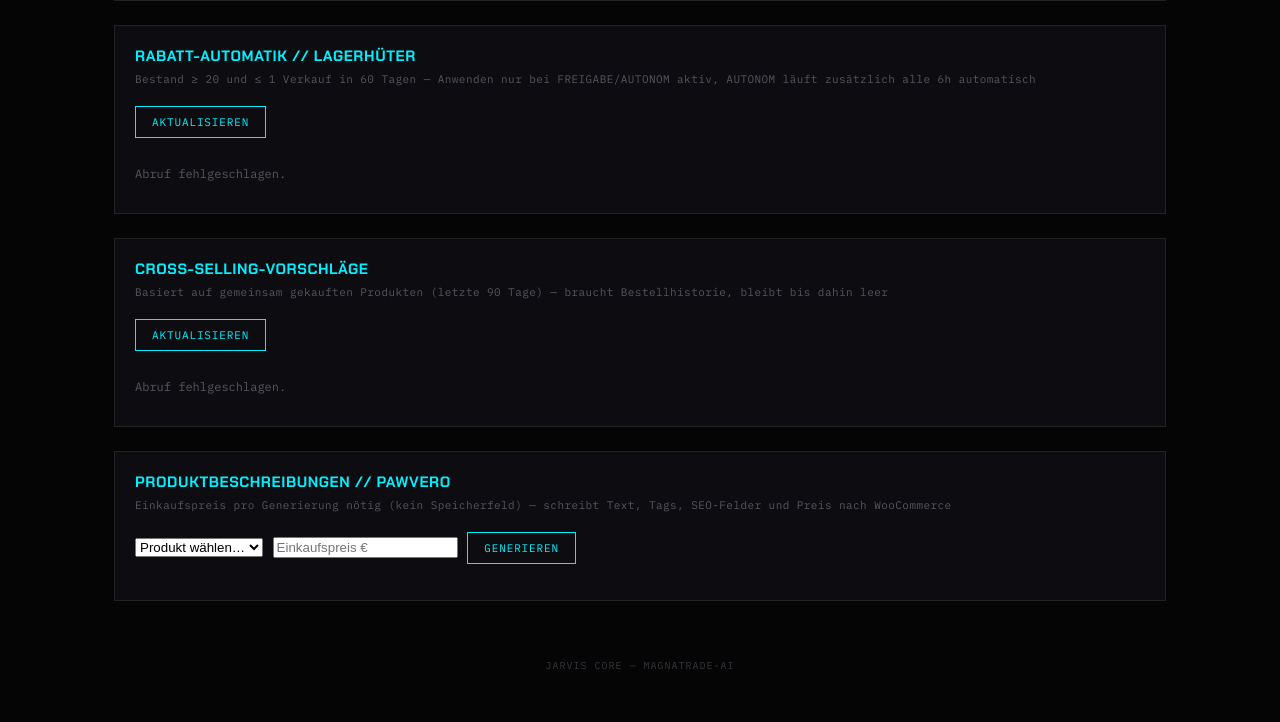
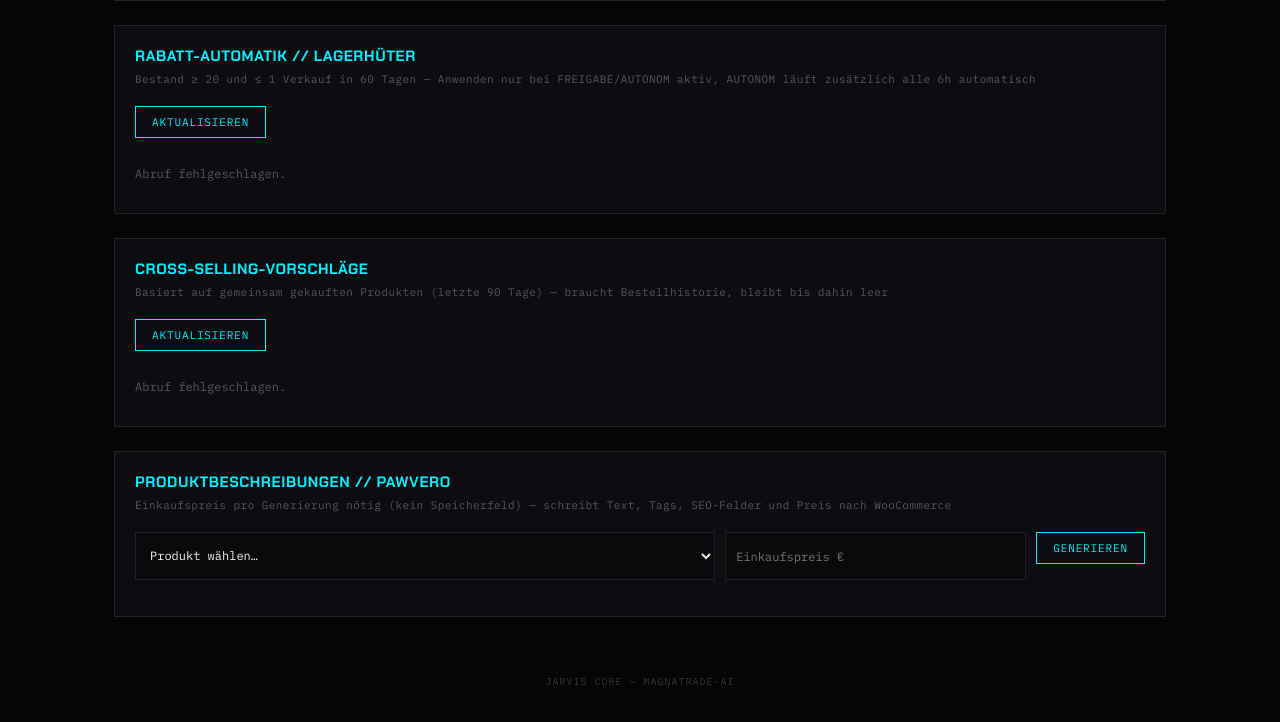
Before and after one commit to MagnaTradeAI/Jarvis, a website: page public/index.html in a window 1280 px wide. Shown: the part 674-1396 px from the top of the page. Drawn offline with Linux system fonts and the light colour scheme; no server answers.

Commit message:
Add styles for playback controls and results
Added styles for playback controls and result fields.

```diff
--- a/public/style.css
+++ b/public/style.css
@@ -191,4 +191,32 @@ button.toggle[data-level="autonom"] { border-color: var(--magenta); color: var(-
 .cross-item .info { color: var(--white); }
 .cross-item .meta { display: block; color: var(--dim); margin-top: 2px; }
 
+.pb-controls {
+  display: flex;
+  flex-wrap: wrap;
+  gap: 10px;
+  margin-bottom: 16px;
+}
+
+.pb-controls select,
+.pb-controls input {
+  background: #0a0a0d;
+  border: 1px solid var(--panel-line);
+  color: var(--white);
+  font-family: 'IBM Plex Mono', monospace;
+  font-size: 12px;
+  padding: 8px 10px;
+}
+
+.pb-controls select { flex: 2; min-width: 200px; }
+.pb-controls input { flex: 1; min-width: 140px; }
+
+.pb-result { font-size: 12px; }
+.pb-field { margin-bottom: 12px; }
+.pb-field .label { display: block; color: var(--cyan); font-size: 10px; letter-spacing: 0.08em; margin-bottom: 4px; }
+.pb-field .value { color: var(--white); white-space: pre-wrap; line-height: 1.5; }
+.pb-tags { display: flex; flex-wrap: wrap; gap: 6px; }
+.pb-tag { border: 1px solid var(--panel-line); padding: 3px 8px; font-size: 10px; color: var(--dim); }
+.pb-price { color: var(--cyan); font-size: 18px; font-weight: 600; }
+
 footer { text-align: center; padding: 24px; font-size: 10px; letter-spacing: 0.1em; color: var(--dim-2); }
```
